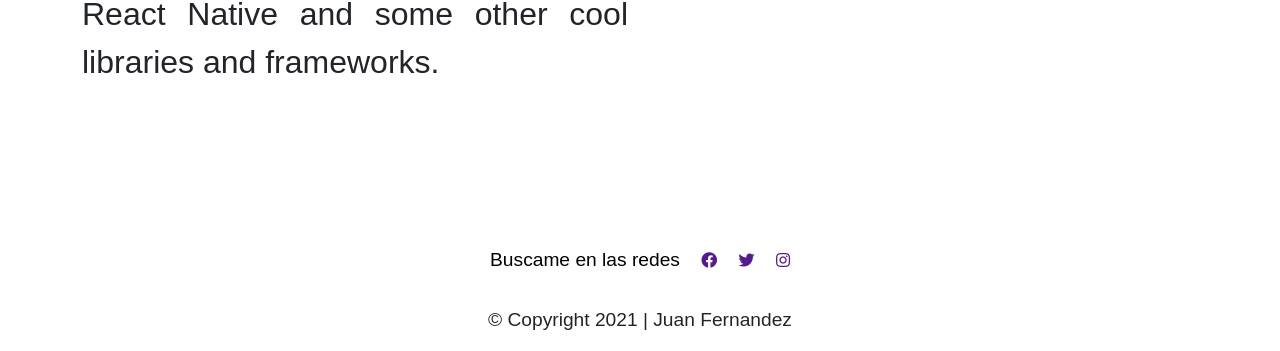
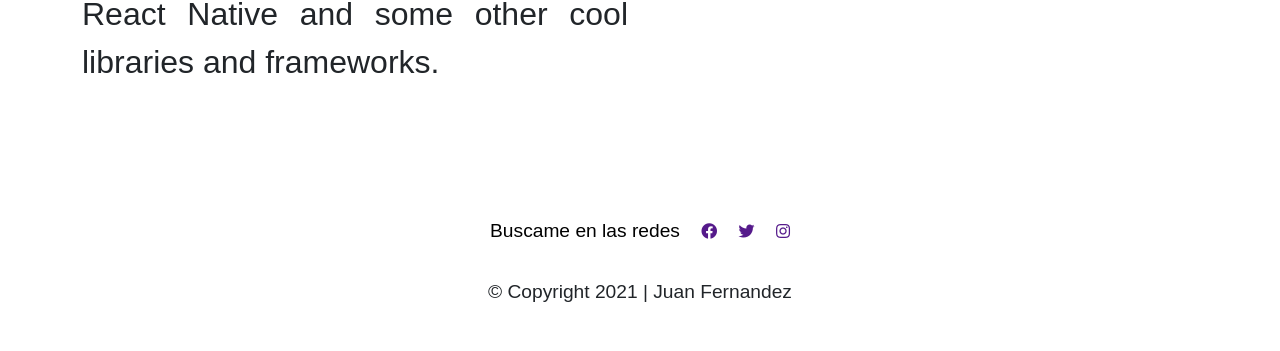
Before and after one commit to jfernandez97/Portfolio, a website: page index.html in a window 1280 px wide. Shown: the part 477-828 px from the top of the page. After the commit the page ends 800 px from the top, so only its background shows below. Drawn offline with nearby package versions, Linux system fonts and the light colour scheme; a web font is replaced by a local one.

Commit message:
fixeando footer al fondo

```diff
--- a/scss/_globals.scss
+++ b/scss/_globals.scss
@@ -36,6 +36,8 @@ header {
 .footer {
   padding-top: 8rem;
   bottom: 0;
+  position: fixed;
+  width: 100%;
   &-sm {
     color: black;
     & a i {
```
Also changed, not shown: css/style.css, 1 other file.
